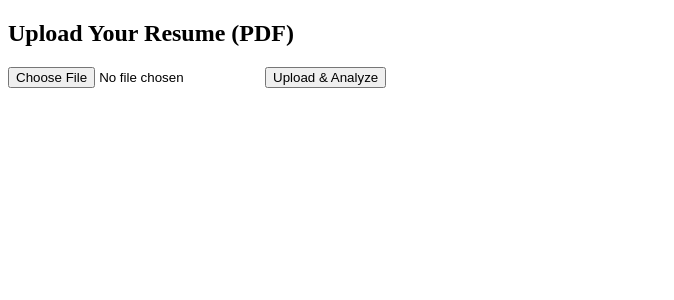
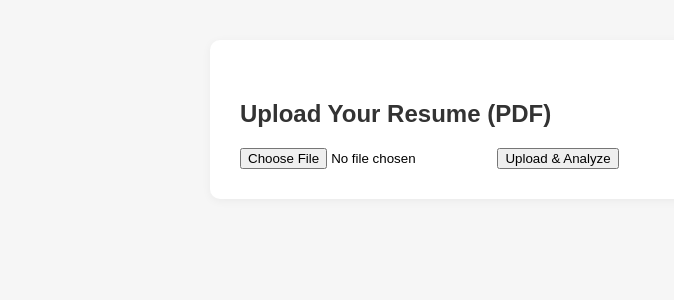
Before and after one commit to JIMPARK80/job-matcher, a Flask app: page / in a window 1280 px wide. Shown: the top 300 px of the page, without its empty margins (0-674 px from the left). Run offline with Flask 3, Linux system fonts and the light colour scheme.

Commit message:
Update CSS
Update CSS

```diff
--- a/static/style.css
+++ b/static/style.css
@@ -0,0 +1,56 @@
+
+body {
+font-family: Arial, sans-serif;
+background: #f6f6f6;
+margin: 0;
+padding: 40px;
+}
+
+.container {
+max-width: 800px;
+margin: auto;
+background: #fff;
+padding: 30px;
+border-radius: 10px;
+box-shadow: 0 2px 10px rgba(0,0,0,0.05);
+}
+
+h2 {
+margin-top: 30px;
+color: #333;
+}
+
+ul {
+padding-left: 20px;
+}
+
+li {
+margin-bottom: 5px;
+}
+
+.section-title {
+font-size: 1.2rem;
+margin-bottom: 10px;
+display: flex;
+align-items: center;
+}
+
+.section-title span {
+margin-right: 8px;
+font-size: 1.3rem;
+}
+
+a {
+color: #1a0dab;
+text-decoration: none;
+}
+
+a:hover {
+text-decoration: underline;
+}
+
+.back-link {
+display: block;
+margin-top: 30px;
+font-size: 0.9rem;
+}
--- a/templates/index.html
+++ b/templates/index.html
@@ -2,12 +2,16 @@
 <html>
 <head>
   <title>Resume Matcher</title>
+  <link rel="stylesheet" href="{{ url_for('static', filename='style.css') }}">
+
 </head>
 <body>
+<div class="container">
   <h2> Upload Your Resume (PDF)</h2>
   <form action="/upload" method="post" enctype="multipart/form-data">
     <input type="file" name="resume" accept=".pdf" required>
     <button type="submit">Upload & Analyze</button>
   </form>
+</div>
 </body>
 </html>
```
Also changed, not shown: READ.md (+39 -4 lines).
